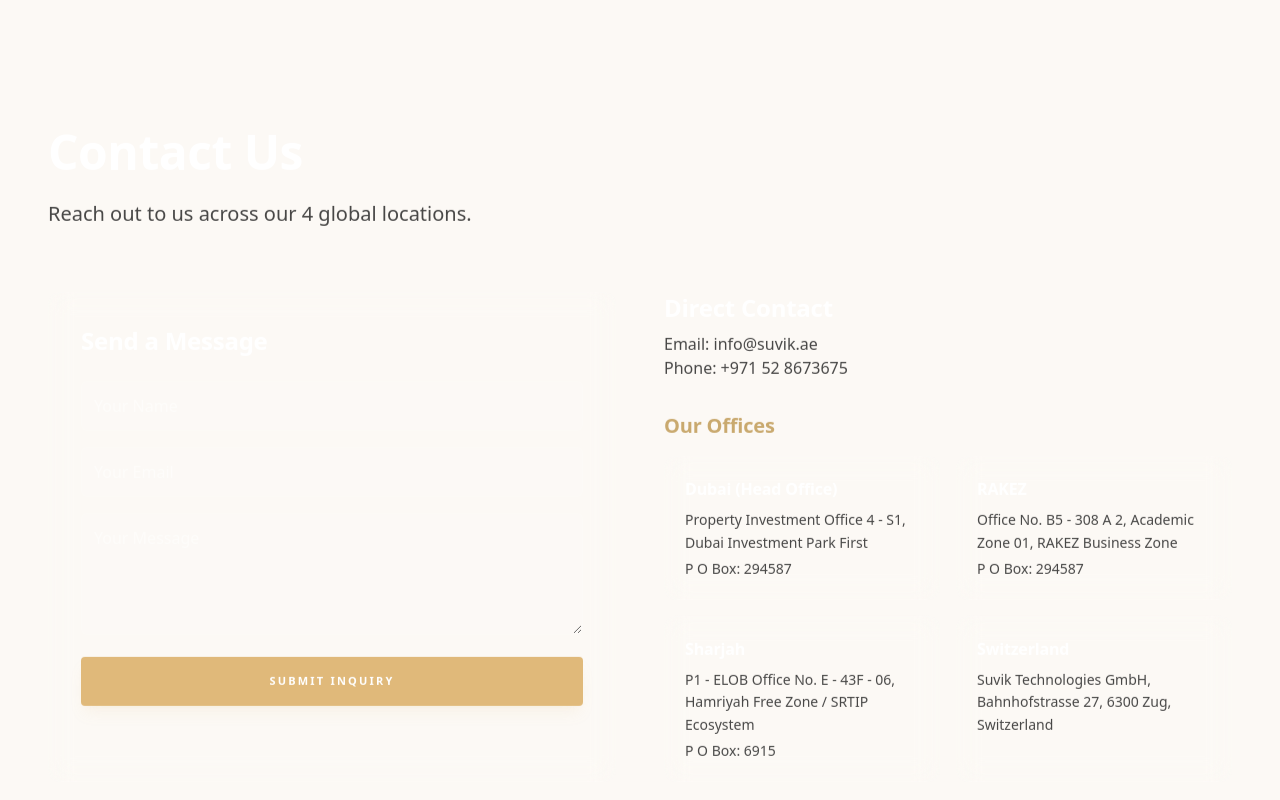
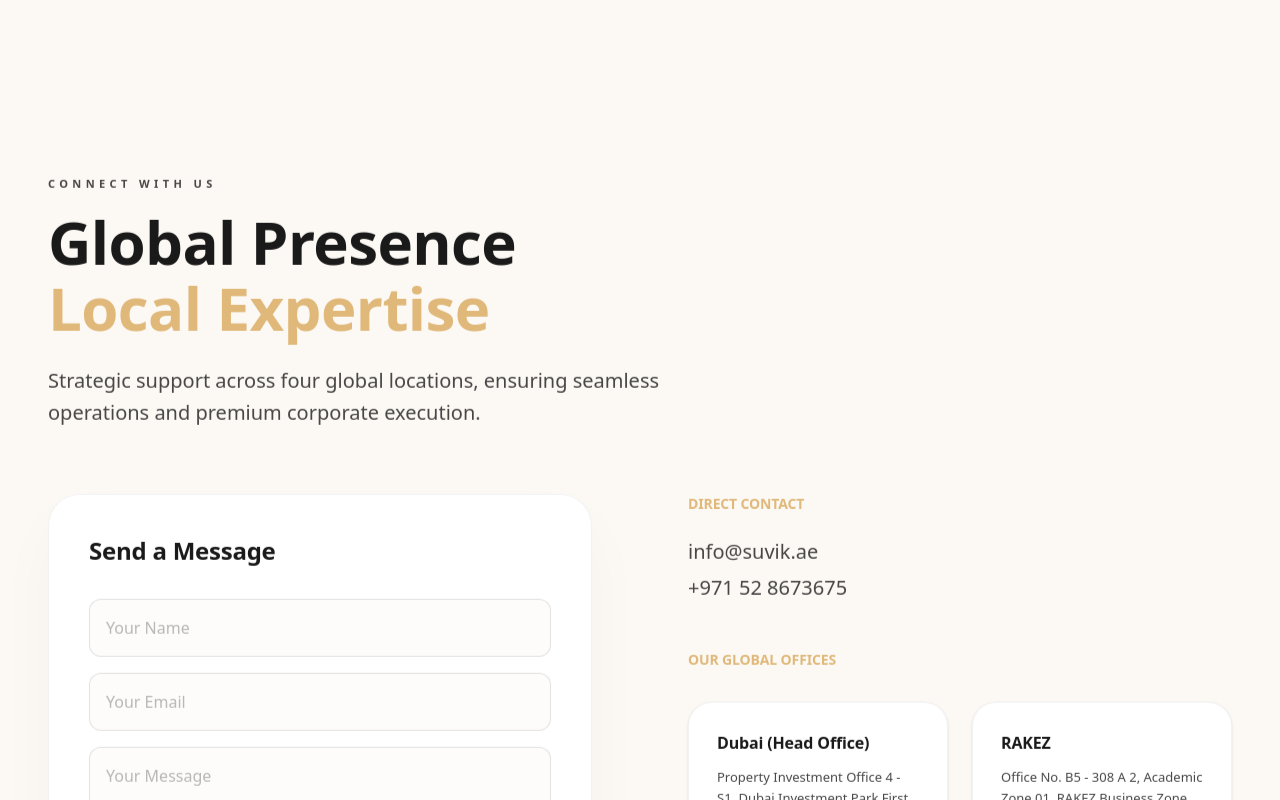
Before and after one commit to rohithsakshi/suvik-revamp, a Next.js app: page /contact in a window 1280 px wide. Shown: the top 800 px of the page. Built offline with nearby package versions, Linux system fonts and the light colour scheme.

Commit message:
Updated few bugs

```diff
--- a/app/about/page.tsx
+++ b/app/about/page.tsx
@@ -1,16 +1,30 @@
 import { AboutPreview } from "@/components/sections/AboutPreview";
 import { WhyChooseUs } from "@/components/sections/WhyChooseUs";
-import { HorizontalScrollContainer } from "@/components/layout/HorizontalScrollContainer";
+import FlowArc from "@/components/common/FlowArc";
 
 export default function AboutPage() {
   return (
-    <div className="flex flex-col">
-      <div className="pt-32 min-h-[60vh] bg-charcoal">
-        <div className="container mx-auto px-6 md:px-12 mb-16">
-          <h1 className="text-5xl font-bold text-white mb-6">About Suvik</h1>
-          <p className="text-xl text-white/70 max-w-3xl">Pioneering growth via local understanding and global execution.</p>
+    <div className="flex flex-col bg-[#FCF9F5]">
+      {/* REFINED HERO */}
+      <section className="relative pt-44 pb-20 overflow-hidden">
+        <FlowArc />
+        <div className="container mx-auto px-6 md:px-12 relative z-10">
+          <div className="max-w-4xl">
+            <p className="text-[11px] font-semibold uppercase tracking-[0.4em] text-[#E0B97A] mb-4">
+              Our Identity
+            </p>
+            <h1 className="text-4xl md:text-5xl lg:text-6xl font-semibold text-charcoal mb-6 leading-[1.1] tracking-tight">
+              A Legacy of <br />
+              <span className="text-[#E0B97A]">Trusted Excellence</span>
+            </h1>
+            <p className="text-lg md:text-xl text-charcoal/60 max-w-2xl leading-relaxed font-light">
+              Pioneering growth through a deep understanding of the UAE market
+              combined with a vision for global technological execution.
+            </p>
+          </div>
         </div>
-      </div>
+      </section>
+
       <AboutPreview />
       <WhyChooseUs />
     </div>
--- a/app/contact/page.tsx
+++ b/app/contact/page.tsx
@@ -1,6 +1,8 @@
 "use client"
 import { Card } from "@/components/ui/Card"
 import { Button } from "@/components/ui/Button"
+import FlowArc from "@/components/common/FlowArc";
+import { motion } from "framer-motion";
 
 const offices = [
   { name: "Dubai (Head Office)", address: "Property Investment Office 4 - S1, Dubai Investment Park First", box: "P O Box: 294587" },
@@ -11,42 +13,59 @@
 
 export default function ContactPage() {
   return (
-    <div className="pt-32 pb-24 min-h-screen">
+    <div className="flex flex-col bg-[#FCF9F5] min-h-screen">
+      {/* REFINED HERO */}
+      <section className="relative pt-44 pb-16 overflow-hidden">
+        <FlowArc />
+        <div className="container mx-auto px-6 md:px-12 relative z-10">
+          <div className="max-w-4xl">
+            <p className="text-[11px] font-semibold uppercase tracking-[0.4em] text-[#E0B97A] mb-4">
+              Connect With Us
+            </p>
+            <h1 className="text-4xl md:text-5xl lg:text-6xl font-semibold text-charcoal mb-6 leading-[1.1] tracking-tight">
+              Global Presence <br />
+              <span className="text-[#E0B97A]">Local Expertise</span>
+            </h1>
+            <p className="text-lg md:text-xl text-charcoal/60 max-w-2xl leading-relaxed font-light">
+              Strategic support across four global locations, ensuring seamless operations
+              and premium corporate execution.
+            </p>
+          </div>
+        </div>
+      </section>
+
+      <section className="pb-24">
         <div className="container mx-auto px-6 md:px-12">
-        <h1 className="text-5xl font-bold text-white mb-6">Contact Us</h1>
-        <p className="text-xl text-white/70 max-w-3xl mb-16">Reach out to us across our 4 global locations.</p>
-
-        <div className="grid grid-cols-1 lg:grid-cols-2 gap-12">
-          <Card className="p-8">
-            <h2 className="text-2xl font-bold text-white mb-6">Send a Message</h2>
-            <form className="space-y-4" onSubmit={(e) => e.preventDefault()}>
-              <div>
-                <input type="text" placeholder="Your Name" className="w-full bg-white/5 border border-white/10 rounded-md p-3 text-white focus:outline-none focus:border-[#C9A96E]" />
+          <div className="grid grid-cols-1 lg:grid-cols-2 gap-16 xl:gap-24">
+            <Card className="p-10 bg-white border-black/5 shadow-[0_30px_60px_rgba(0,0,0,0.03)] border rounded-[32px]">
+              <h2 className="text-2xl font-semibold text-charcoal mb-8 tracking-tight">Send a Message</h2>
+              <form className="space-y-6" onSubmit={(e) => e.preventDefault()}>
+                <div className="space-y-4">
+                  <input type="text" placeholder="Your Name" className="w-full bg-[#FCF9F5]/50 border border-black/10 rounded-xl p-4 text-charcoal placeholder:text-charcoal/30 focus:outline-none focus:border-[#E0B97A] transition-colors" />
+                  <input type="email" placeholder="Your Email" className="w-full bg-[#FCF9F5]/50 border border-black/10 rounded-xl p-4 text-charcoal placeholder:text-charcoal/30 focus:outline-none focus:border-[#E0B97A] transition-colors" />
+                  <textarea rows={5} placeholder="Your Message" className="w-full bg-[#FCF9F5]/50 border border-black/10 rounded-xl p-4 text-charcoal placeholder:text-charcoal/30 focus:outline-none focus:border-[#E0B97A] transition-colors resize-none" />
                 </div>
-              <div>
-                <input type="email" placeholder="Your Email" className="w-full bg-white/5 border border-white/10 rounded-md p-3 text-white focus:outline-none focus:border-[#C9A96E]" />
-              </div>
-              <div>
-                <textarea rows={4} placeholder="Your Message" className="w-full bg-white/5 border border-white/10 rounded-md p-3 text-white focus:outline-none focus:border-[#C9A96E]" />
-              </div>
-              <Button type="submit" className="w-full">Submit Inquiry</Button>
+                <Button type="submit" className="w-full py-7 text-[11px] tracking-[0.2em] font-bold uppercase rounded-xl">Submit Inquiry</Button>
               </form>
             </Card>
 
-          <div className="space-y-6">
-             <div className="mb-8">
-               <h3 className="text-2xl font-bold text-white mb-2">Direct Contact</h3>
-               <p className="text-white/70">Email: info@suvik.ae</p>
-               <p className="text-white/70">Phone: +971 52 8673675</p>
+            <div className="space-y-12">
+               <div>
+                 <h3 className="text-sm font-bold uppercase tracking-[0.3em] text-[#E0B97A] mb-6">Direct Contact</h3>
+                 <div className="space-y-2">
+                   <p className="text-xl text-charcoal font-medium">info@suvik.ae</p>
+                   <p className="text-xl text-charcoal font-medium">+971 52 8673675</p>
+                 </div>
                </div>
 
-             <h3 className="text-xl font-bold text-[#C9A96E] mb-4">Our Offices</h3>
-             <div className="grid grid-cols-1 md:grid-cols-2 gap-4">
+               <div>
+                <h3 className="text-sm font-bold uppercase tracking-[0.3em] text-[#E0B97A] mb-8">Our Global Offices</h3>
+                <div className="grid grid-cols-1 md:grid-cols-2 gap-6">
                   {offices.map((off, i) => (
-                 <Card key={i} className="p-5">
-                   <h4 className="font-bold text-white mb-2">{off.name}</h4>
-                   <p className="text-sm text-white/60 leading-relaxed mb-1">{off.address}</p>
-                   {off.box && <p className="text-sm text-white/40">{off.box}</p>}
+                    <Card key={i} className="p-7 bg-white border-black/5 shadow-sm rounded-[24px]">
+                      <h4 className="font-semibold text-charcoal mb-3">{off.name}</h4>
+                      <p className="text-[13px] text-charcoal/60 leading-relaxed mb-1">{off.address}</p>
+                      {off.box && <p className="text-[13px] text-[#E0B97A] font-medium">{off.box}</p>}
                     </Card>
                   ))}
                 </div>
@@ -54,5 +73,7 @@
             </div>
           </div>
         </div>
+      </section>
+    </div>
   )
 }
--- a/app/projects/page.tsx
+++ b/app/projects/page.tsx
@@ -1,15 +1,26 @@
 import { ProjectsSection } from "@/components/sections/ProjectsSection";
-import { HorizontalScrollContainer } from "@/components/layout/HorizontalScrollContainer";
 
 export default function ProjectsPage() {
   return (
     <div className="flex flex-col">
-      <div className="pt-32 min-h-[60vh] bg-charcoal">
-        <div className="container mx-auto px-6 md:px-12 mb-12">
-          <h1 className="text-5xl font-bold text-white mb-6">Our Projects</h1>
-          <p className="text-xl text-white/70 max-w-3xl">Over 516 successful project deliveries globally.</p>
+      {/* RESTORED & REFINED DARK HERO */}
+      <section className="relative pt-8 pb-1 bg-[#1A1A1A] overflow-hidden">
+        <div className="container mx-auto px-6 md:px-12 relative z-10">
+          <div className="max-w-4xl">
+            <p className="text-[10px] font-bold uppercase tracking-[0.4em] text-[#E0B97A] mb-4">
+              Project Portfolio
+            </p>
+            <h1 className="text-4xl md:text-5xl font-semibold text-white mb-6 leading-tight tracking-tight">
+              Strategic <span className="text-[#E0B97A]">Deliveries</span>
+            </h1>
+            <p className="text-lg text-white/50 max-w-2xl leading-relaxed font-light">
+              Showcasing a decade of excellence through successfully delivered
+              projects across the UAE and international markets.
+            </p>
+          </div>
         </div>
-      </div>
+      </section>
+
       <ProjectsSection />
     </div>
   )
--- a/app/services/page.tsx
+++ b/app/services/page.tsx
@@ -1,15 +1,26 @@
 import { ServicesSection } from "@/components/sections/ServicesSection";
-import { HorizontalScrollContainer } from "@/components/layout/HorizontalScrollContainer";
 
 export default function ServicesPage() {
   return (
     <div className="flex flex-col">
-      <div className="pt-32 min-h-[60vh] bg-charcoal">
-        <div className="container mx-auto px-6 md:px-12 mb-12">
-          <h1 className="text-5xl font-bold text-white mb-6">Our Services</h1>
-          <p className="text-xl text-white/70 max-w-3xl">Comprehensive solutions tailored to your unique requirements.</p>
+      {/* RESTORED & REFINED DARK HERO */}
+      <section className="relative pt-8 pb-1 bg-[#1A1A1A] overflow-hidden">
+        <div className="container mx-auto px-6 md:px-12 relative z-10">
+          <div className="max-w-4xl">
+            <p className="text-[10px] font-bold uppercase tracking-[0.4em] text-[#E0B97A] mb-4">
+              Strategic Expertise
+            </p>
+            <h1 className="text-4xl md:text-5xl font-semibold text-white mb-6 leading-tight tracking-tight">
+              Our <span className="text-[#E0B97A]">Services</span>
+            </h1>
+            <p className="text-lg text-white/50 max-w-2xl leading-relaxed font-light">
+              Comprehensive business solutions and technological excellence tailored for
+              the UAE's evolving corporate landscape.
+            </p>
+          </div>
         </div>
-      </div>
+      </section>
+
       <ServicesSection />
     </div>
   )
--- a/src/components/layout/Navbar.tsx
+++ b/src/components/layout/Navbar.tsx
@@ -11,7 +11,6 @@
   { name: "About", href: "/about" },
   { name: "Services", href: "/services" },
   { name: "Projects", href: "/projects" },
-  { name: "Contact", href: "/contact" },
 ];
 
 import { useScroll, useMotionValueEvent } from "framer-motion";
@@ -47,7 +46,7 @@
             className="fixed top-8 left-0 w-full z-[100] pointer-events-none flex justify-center"
           >
             <div className="px-6 md:px-12 w-full flex justify-center">
-              <nav className="pointer-events-auto flex items-center gap-8 px-8 py-3 rounded-full bg-[#FCF9F5]/80 backdrop-blur-xl border border-charcoal/5 shadow-[0_10px_40px_rgba(0,0,0,0.06)]">
+              <nav className="pointer-events-auto flex items-center gap-5 px-8 py-3 rounded-full bg-[#FCF9F5]/80 backdrop-blur-xl border border-charcoal/5 shadow-[0_10px_40px_rgba(0,0,0,0.06)]">
                 {/* LOGO */}
                 <Link href="/" className="flex items-center group transition-transform hover:scale-105 duration-300 mr-2">
                   <Image
```
Lines whose indentation alone changed are shown as unchanged.
